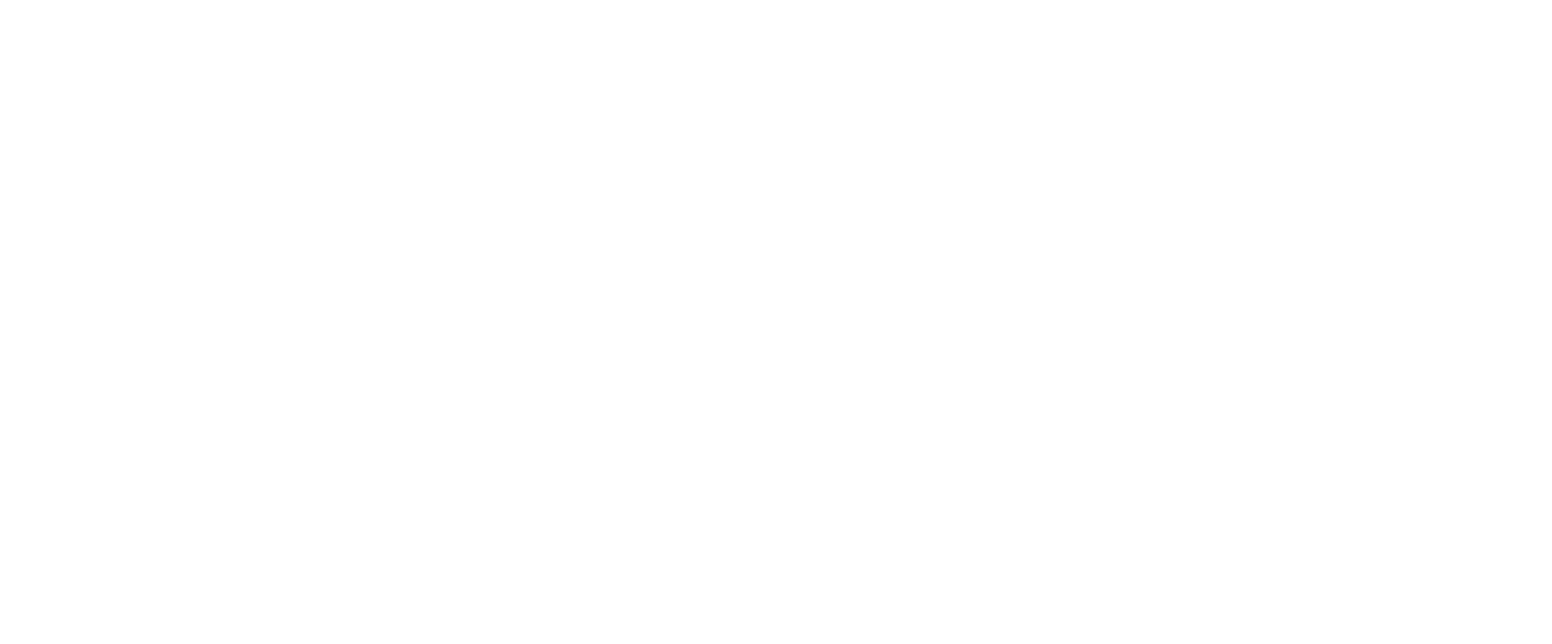
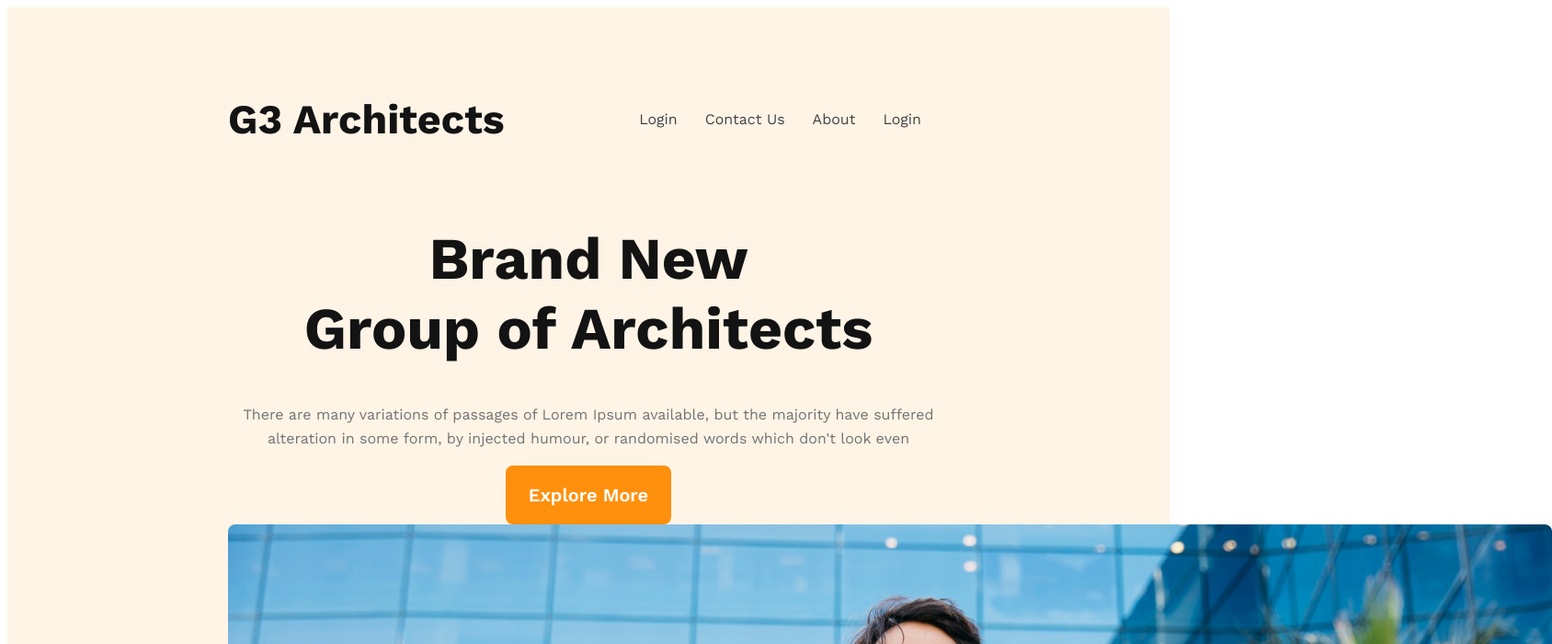
Before and after one commit to Musfiq708/g3-architect-repo, a plain HTML site: page index.html in a window 1280 px wide. Shown: the top 700 px of the page at 92% size, 1688 px wide, since content can reach past the window. Drawn offline with nearby package versions, Linux system fonts and the light colour scheme.

Commit message:
header section work

```diff
--- a/index.html
+++ b/index.html
@@ -1,12 +1,42 @@
 <!DOCTYPE html>
 <html lang="en">
+
 <head>
     <meta charset="UTF-8">
     <meta name="viewport" content="width=device-width, initial-scale=1.0">
     <title>G3 Architect</title>
     <link rel="stylesheet" href="./style.css/architect.css">
 </head>
+
 <body>
+    <header>
+        <nav>
+<h3 class="nav-title">G3 Architects</h3>
+<ul>
+    <li><a href="">Login</a></li>
+    <li><a href="">Contact Us</a></li>
+    <li><a href="">About</a></li>
+    <li><a href="">Login</a></li>
+</ul>
+        </nav>
+        <div class="banner">
+            <div class="banner-content">
+            <h1 class="banner-title">Brand New<br>
+                Group of Architects
+                </h1>
+                <p class="banner-discription">There are many variations of passages of Lorem Ipsum available, but the majority have suffered alteration in some form, by injected humour, or randomised words which don't look even</p>
+                <button class="btn-primary">Explore More</button>
+            </div>
+            <img src="./images/banner.png" alt="">
+        </div>
 
+    </header>
+    <main>
+
+    </main>
+    <footer>
+
+    </footer>
 </body>
+
 </html>
--- a/style.css/architect.css
+++ b/style.css/architect.css
@@ -0,0 +1,78 @@
+/* work sans font */
+@import url('https://fonts.googleapis.com/css2?family=Lato:wght@400;700;900&family=Work+Sans:wght@400;600;700;800&display=swap');
+
+* {
+    font-family: 'Lato', sans-serif;
+    font-family: 'Work Sans', sans-serif;
+
+}
+
+/* header styles */
+header {
+    background: rgba(255, 144, 14, 0.10);
+    padding: 50px 240px;
+}
+
+nav {
+    display: flex;
+    justify-content: space-between;
+    align-items: center;
+}
+.nav-title{
+    font-size: 2.8rem;
+    font-weight: 700;
+    color: #131313;
+}
+nav>ul {
+    display: flex;
+}
+
+nav>ul>li {
+    list-style: none;
+    margin-right: 30px;
+    font-weight: 500;
+    text-align: center;
+    font-family: Work Sans;
+    font-size: 1rem;
+}
+nav li a{
+    text-decoration: none;
+    color: #424242;
+}
+/* banner styles */
+.banner-content{
+max-width: 800px;
+text-align: center;
+margin: 0 auto;
+}
+.banner-title{
+    color: #131313;
+text-align: center;
+font-family: Work Sans;
+font-size: 64px;
+font-style: normal;
+font-weight: 700;
+line-height: normal;
+}
+.banner-discription{
+    color: #727272;
+text-align: center;
+font-family: Work Sans;
+font-size: 16px;
+font-style: normal;
+font-weight: 400;
+line-height: 26px; /* 162.5% */
+}
+.btn-primary{
+    width: 180px;
+height: 64px;
+flex-shrink: 0;border-radius: 8px;
+background: #FF900E;color: #FFF;
+text-align: center;
+font-family: Work Sans;
+font-size: 20px;
+font-style: normal;
+font-weight: 600;
+line-height: normal;
+border: none;
+}
```
